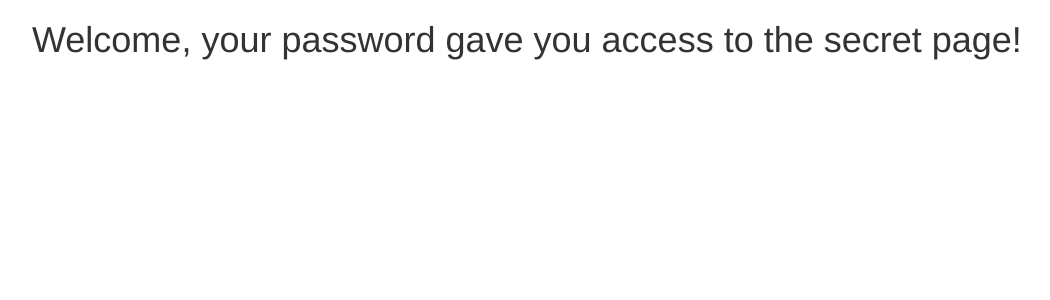
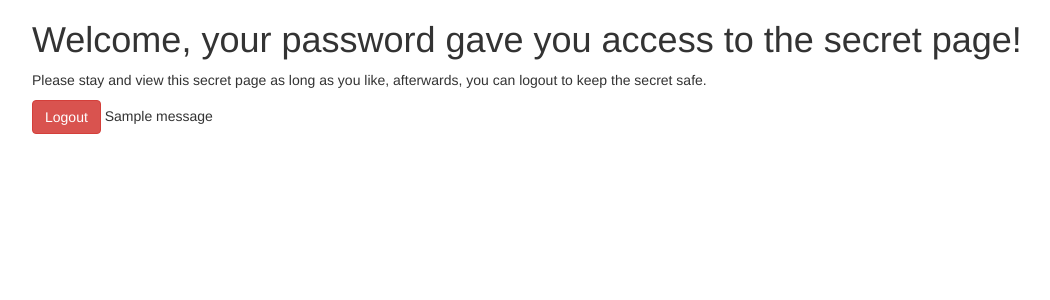
Before and after one commit to mtomney/pythonlogin, a Flask app: page / in a window 1280 px wide. Shown: the top 300 px of the page, without its empty margins (38-1088 px from the left). Run offline with Flask 2, Linux system fonts and the light colour scheme; the visitor is signed in with stand-in values (Sample User, id 1); one stand-in notice (Sample message) is shown; some libraries are stand-ins or nearby versions.

Commit message:
Login and welcome pages now display messages to teel the user if they have been logged in or out. The welcome page will now always redirect to the login page when user is logged out.

```diff
--- a/templates/login.html
+++ b/templates/login.html
@@ -17,6 +17,9 @@
 			{% if error %}
 				<p class="error">Error: {{ error }}</p>
 			{% endif %}
+			{% for message in get_flashed_messages() %}
+					{{ message }}
+				{% endfor %}
 		</div>
 	</body>
 </html>
--- a/templates/welcome.html
+++ b/templates/welcome.html
@@ -9,6 +9,13 @@
 	<body>
 		<div class="container">
 			<h1>Welcome, your password gave you access to the secret page!</h1>
+			<p>Please stay and view this secret page as long as you like, afterwards, you can logout to keep the secret safe.</p>
+			<form action="/logout">
+				<input class="btn btn-danger" type="submit" value="Logout">
+				{% for message in get_flashed_messages() %}
+					{{ message }}
+				{% endfor %}
+			</form>
 		</div>
 	</body>
 </html>
```
